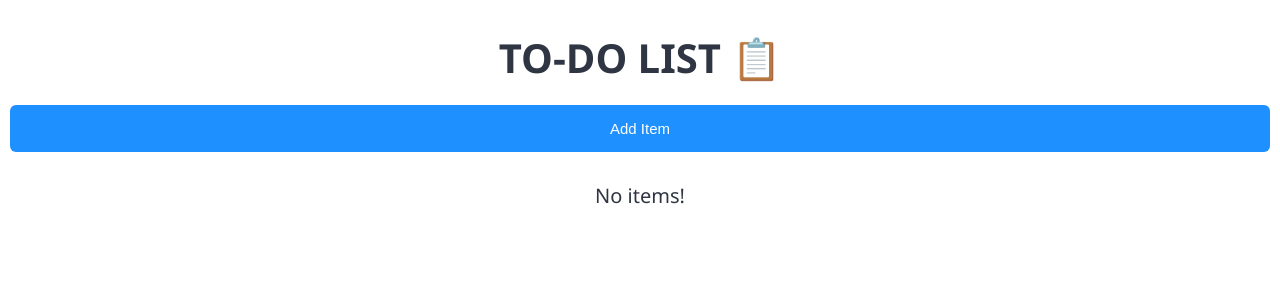
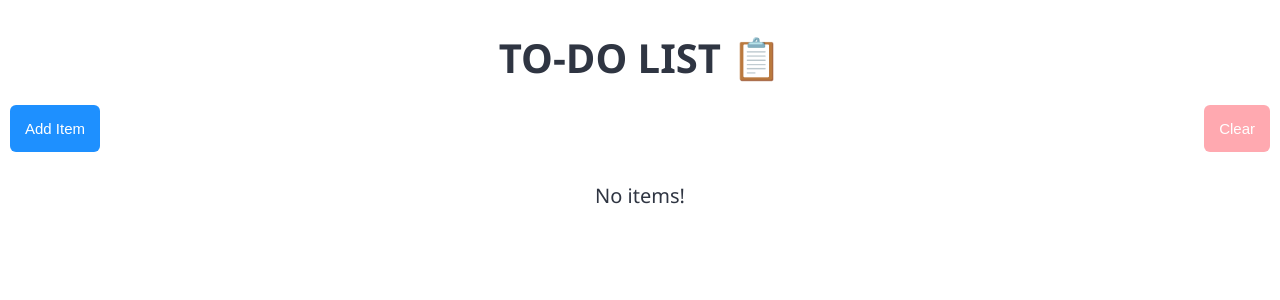
Before and after one commit to RafaelBassoDev/todo-list-sveltekit, a SvelteKit app: page / in a window 1280 px wide. Shown: the top 300 px of the page. Built offline with nearby package versions, Linux system fonts and the light colour scheme.

Commit message:
feat (page): add clear list feature.

```diff
--- a/src/lib/stores/stores.ts
+++ b/src/lib/stores/stores.ts
@@ -2,7 +2,7 @@ import { writable } from 'svelte/store';
 import ItemModel from '$models/ItemModel';
 
 function createItemStore(items: ItemModel[] = []) {
-    const { subscribe, update } = writable(items);
+    const { subscribe, update, set } = writable(items);
 
     return {
         subscribe,
@@ -23,7 +23,9 @@ function createItemStore(items: ItemModel[] = []) {
                     }
                     return element;
                 })
-            )
+            ),
+
+        clearItems: () => set([])
     };
 }
 
--- a/src/routes/+page.svelte
+++ b/src/routes/+page.svelte
@@ -14,12 +14,21 @@
     function handleAddItem() {
         items.addItem(new ItemModel('', new Date()));
     }
+
+    function handleClearItems() {
+        items.clearItems();
+    }
 </script>
 
 <div class="content">
     <div class="header">
         <h1>TO-DO LIST 📋</h1>
-        <button on:click={handleAddItem}>Add Item</button>
+        <div class="header-actions">
+            <button id="add-button" on:click={handleAddItem}>Add Item</button>
+            <button id="clear-button" on:click={handleClearItems} disabled={$items.length == 0}
+                >Clear</button
+            >
+        </div>
     </div>
     <ItemList items={$items} on:delete={onDelete} on:check={onCheck} />
 </div>
@@ -46,7 +55,11 @@
             brightness(113%) contrast(117%);
 
         --edit-button-tint: #1e90ff;
+        --edit-button-tint-hover: #50a4f8;
+
         --delete-button-tint: #ff4757;
+        --delete-button-tint-hover: #f86b77;
+        --delete-button-tint-disabled: #ffa9b0;
 
         --caret-color: #1e90ff;
 
@@ -80,14 +93,16 @@
         margin: 0.5em;
     }
 
-    .header button {
+    .header-actions {
+        display: flex;
+        justify-content: space-between;
+    }
+
+    .header-actions button {
         box-sizing: border-box;
         display: flex;
         align-items: center;
         justify-content: center;
-
-        color: white;
-        background-color: #1e90ff;
 
         border: transparent;
 
@@ -95,4 +110,29 @@
         border-radius: 0.4em;
         font-size: 1.5em;
     }
+
+    .header-actions #add-button {
+        color: white;
+        background-color: var(--edit-button-tint);
+    }
+
+    .header-actions #add-button:hover {
+        background-color: var(--edit-button-tint-hover);
+        transition: 0.2s;
+    }
+
+    .header-actions #clear-button {
+        color: white;
+        background-color: var(--delete-button-tint);
+    }
+
+    .header-actions #clear-button:hover {
+        background-color: var(--delete-button-tint-hover);
+        transition: 0.2s;
+    }
+
+    .header-actions #clear-button:disabled {
+        background-color: var(--delete-button-tint-disabled);
+        transition: 0.4s;
+    }
 </style>
```
